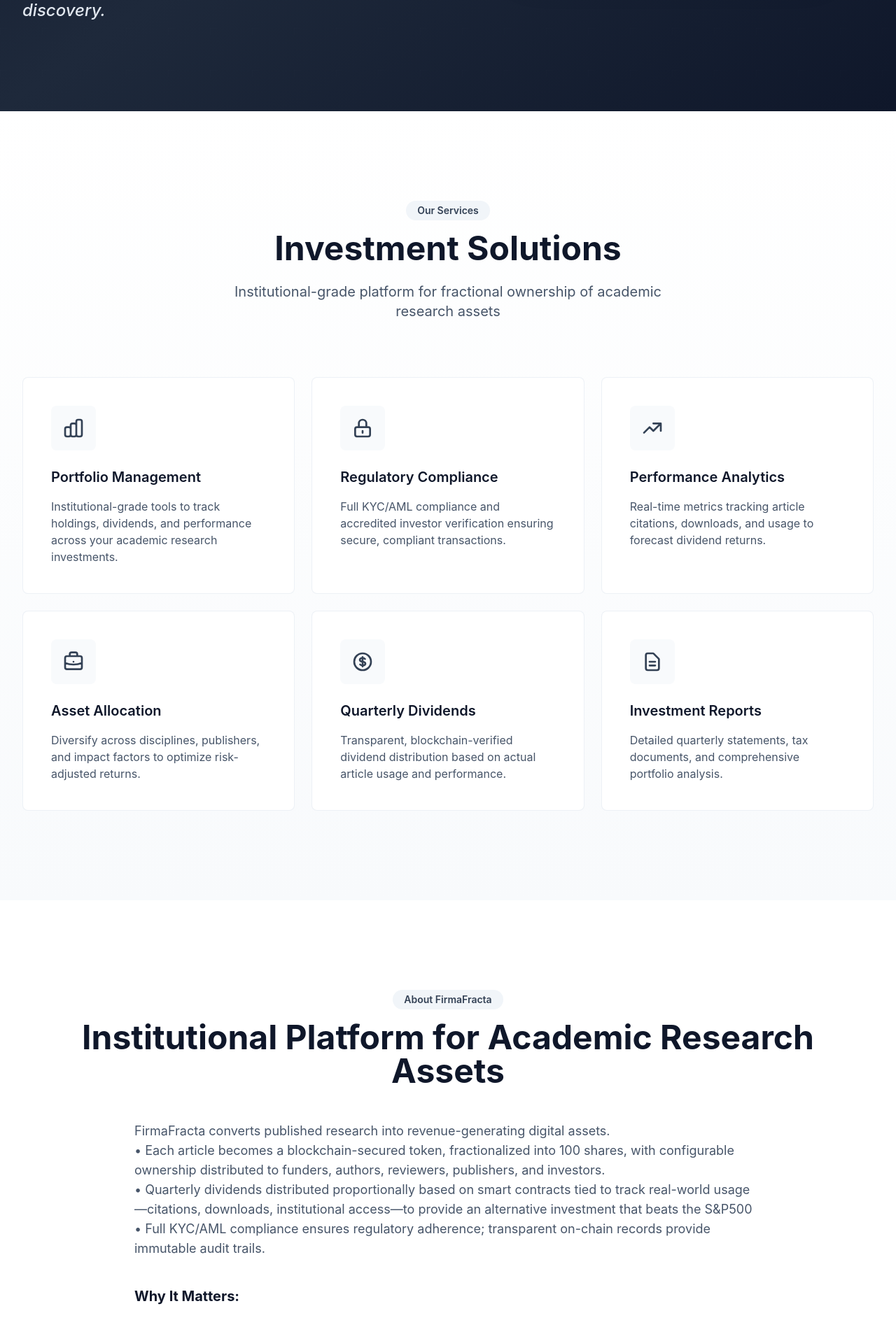
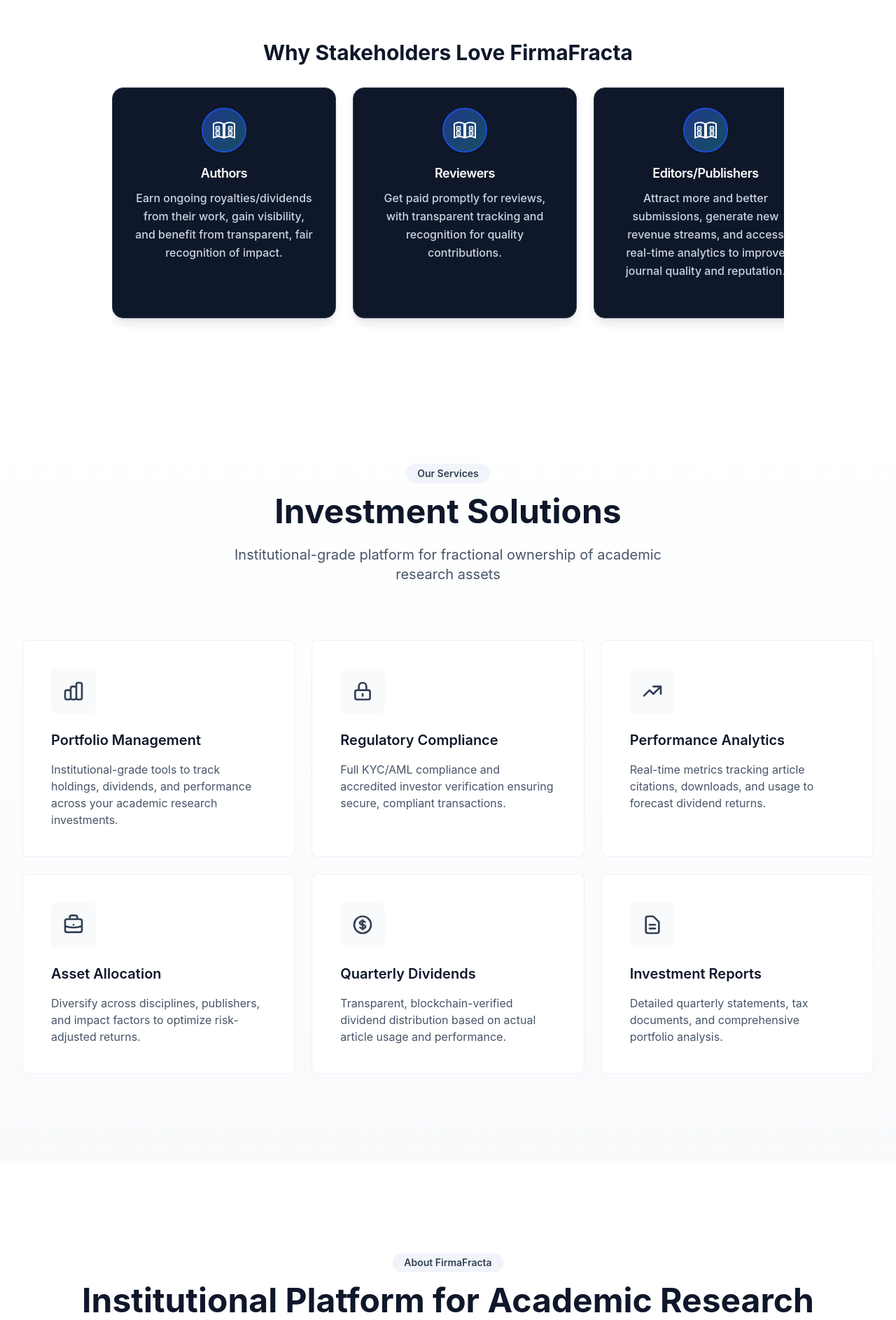
Before and after one commit to migalooch86/firmafracta-investor-portal, a Next.js app: page / in a window 1280 px wide. Shown: the part 880-2767 px from the top of the page at 70% size. Built offline with nearby package versions, Linux system fonts and the light colour scheme.

Commit message:
Update carousel: use white FirmaFracta logo on cards, dark theme, and text fixes

```diff
--- a/app/page.tsx
+++ b/app/page.tsx
@@ -1,5 +1,6 @@
-'use client';
-import { useState } from 'react';
+"use client";
+import React, { useState } from 'react';
+import StakeholderCarousel from '../components/StakeholderCarousel';
 
 export default function HomePage() {
   const [mobileMenuOpen, setMobileMenuOpen] = useState(false);
@@ -64,7 +65,7 @@
                 <span className="block text-transparent bg-clip-text bg-gradient-to-r from-blue-400 to-cyan-400">Research Impact</span>
               </h1>
               <p className="text-base sm:text-lg lg:text-xl text-slate-300 mb-6 sm:mb-8 leading-relaxed">
-                Invest in groundbreaking research through fractional ownership. Earn quarterly dividends based on real-world article performance and citations.
+                Pioneering a new paradigm in scientific publishing by turning citations into capital.
               </p>
               <div className="flex flex-col sm:flex-row gap-3 sm:gap-4">
                 <a href="#about" className="px-6 sm:px-8 py-3 sm:py-4 bg-blue-600 text-white text-center font-semibold hover:bg-blue-700 transition-colors shadow-lg shadow-blue-600/20 rounded">
@@ -73,11 +74,6 @@
                 <a href="#features" className="px-6 sm:px-8 py-3 sm:py-4 border-2 border-slate-600 text-white text-center font-semibold hover:bg-slate-800 transition-colors rounded">
                   Our Services
                 </a>
-              </div>
-              <div className="mt-8 sm:mt-12 pt-8 sm:pt-12 border-t border-slate-700">
-                <blockquote className="text-lg sm:text-xl lg:text-2xl font-medium text-slate-200 italic leading-relaxed">
-                  FirmaFracta introduces a new paradigm in scientific publishing—aligning incentives across all stakeholders and delivering clear ROI to funders and investors, while accelerating discovery.
-                </blockquote>
               </div>
             </div>
             <div className="hidden md:flex justify-center">
@@ -88,6 +84,10 @@
           </div>
         </div>
       </section>
+
+
+      {/* Stakeholder Carousel Section */}
+      <StakeholderCarousel />
 
       {/* Features Section */}
       <section id="features" className="py-16 sm:py-24 lg:py-32 bg-gradient-to-b from-white to-slate-50">
@@ -154,22 +154,30 @@
           </div>
 
           <div className="space-y-4 sm:space-y-6 text-sm sm:text-base lg:text-lg text-slate-600 leading-relaxed max-w-4xl mx-auto mb-8 sm:mb-12 text-center">
-            <p className="text-left">
-              FirmaFracta converts published research into revenue-generating digital assets.<br />
-              • Each article becomes a blockchain-secured token, fractionalized into 100 shares, with configurable ownership distributed to funders, authors, reviewers, publishers, and investors.<br />
-              • Quarterly dividends distributed proportionally based on smart contracts tied to track real-world usage—citations, downloads, institutional access—to provide an alternative investment that beats the S&amp;P500<br />
-              • Full KYC/AML compliance ensures regulatory adherence; transparent on-chain records provide immutable audit trails.
-            </p>
-            <h3 className="text-xl font-bold text-slate-900 pt-4 text-left">Why It Matters:</h3>
-            <p className="text-left">
-              Research generates significant long-term value, but current models do not capture it. FirmaFracta enables continuous value capture:<br />
-              • Authors earn lifetime royalties from their work's ongoing impact<br />
-              • Funders gain visibility, compliance, and ROI analytics that are not possible with traditional publishing.<br />
-              • Reviewers receive ownership stakes for their contributions<br />
-              • Publishers access new revenue streams without cannibalizing subscriptions<br />
-              • Accredited investors gain exposure to high-impact research as a trackable asset class<br />
-              The platform transforms research economics from one-time transactions into usage-based value sharing—ensuring all contributors benefit as knowledge advances.
-            </p>
+            <div className="flex flex-col items-center gap-6">
+              <p className="max-w-2xl text-center mb-2">
+                FirmaFracta converts published research into revenue-generating digital assets.
+              </p>
+              <ul className="list-disc list-inside max-w-xl mx-auto text-center space-y-4 mb-4">
+                <li>Each article becomes a blockchain-secured token, fractionalized into 100 shares, with configurable ownership distributed to funders, authors, reviewers, publishers, and investors.</li>
+                <li>Quarterly dividends distributed proportionally based on smart contracts tied to track real-world usage—citations, downloads, institutional access—to provide an alternative investment that beats the S&amp;P500.</li>
+                <li>Full KYC/AML compliance ensures regulatory adherence; transparent on-chain records provide immutable audit trails.</li>
+              </ul>
+              <h3 className="text-xl font-bold text-slate-900 pt-2 pb-1 text-center">Why It Matters:</h3>
+              <p className="max-w-2xl text-center mb-2">
+                Research generates significant long-term value, but current models do not capture it. FirmaFracta enables continuous value capture:
+              </p>
+              <ul className="list-disc list-inside max-w-xl mx-auto text-center space-y-4">
+                <li>Authors earn lifetime royalties from their work's ongoing impact</li>
+                <li>Funders gain visibility, compliance, and ROI analytics that are not possible with traditional publishing.</li>
+                <li>Reviewers receive ownership stakes for their contributions</li>
+                <li>Publishers access new revenue streams without cannibalizing subscriptions</li>
+                <li>Accredited investors gain exposure to high-impact research as a trackable asset class</li>
+              </ul>
+              <p className="max-w-2xl text-center mt-2">
+                The platform transforms research economics from one-time transactions into usage-based value sharing—ensuring all contributors benefit as knowledge advances.
+              </p>
+            </div>
           </div>
 
           <ul className="mt-6 sm:mt-8 space-y-2 sm:space-y-3 text-sm sm:text-base text-slate-600 max-w-4xl mx-auto mb-12 sm:mb-16">
--- /dev/null
+++ b/components/StakeholderCarousel.tsx
@@ -0,0 +1,70 @@
+
+'use client';
+import React from 'react';
+
+const stakeholders = [
+  {
+    title: 'Authors',
+    description:
+      'Earn ongoing royalties/dividends from their work, gain visibility, and benefit from transparent, fair recognition of impact.',
+    image: '/stakeholders/authors.svg',
+  },
+  {
+    title: 'Reviewers',
+    description:
+      'Get paid promptly for reviews, with transparent tracking and recognition for quality contributions.',
+    image: '/stakeholders/reviewers.svg',
+  },
+  {
+    title: 'Editors/Publishers',
+    description:
+      'Attract more and better submissions, generate new revenue streams, and access real-time analytics to improve journal quality and reputation.',
+    image: '/stakeholders/editors.svg',
+  },
+  {
+    title: 'Funders',
+    description:
+      'Gain real-time, transparent tracking of research impact, automated compliance, and clear ROI on grant spending via dividends.',
+    image: '/stakeholders/funders.svg',
+  },
+  {
+    title: 'Investors',
+    description:
+      'Access a new, uncorrelated yield asset class with transparent, data-driven returns and liquidity.',
+    image: '/stakeholders/investors.svg',
+  },
+  {
+    title: 'FirmaFracta',
+    description:
+      'Pioneers a paradigm shift, earns a sustainable share of all transactions, powers a growing ecosystem, and becomes the infrastructure for the research economy.',
+    image: '/logo.svg',
+  },
+];
+
+const StakeholderCarousel = () => {
+  return (
+    <section className="py-12 sm:py-16 bg-white">
+      <div className="max-w-5xl mx-auto px-4 sm:px-6 lg:px-8">
+        <h2 className="text-2xl sm:text-3xl font-bold text-center mb-8 text-slate-900">
+          Why Stakeholders Love FirmaFracta
+        </h2>
+        <div className="overflow-x-auto flex space-x-6 pb-4 scrollbar-thin scrollbar-thumb-blue-700 scrollbar-track-slate-800 snap-x">
+          {stakeholders.map((s, idx) => (
+            <div
+              key={s.title}
+              className="min-w-[320px] max-w-xs bg-slate-900 border border-slate-700 rounded-2xl shadow-lg flex-shrink-0 flex flex-col items-center p-7 text-center transition-transform duration-200 hover:scale-105 snap-center"
+            >
+              <div className="mb-4 flex items-center justify-center w-16 h-16 rounded-full bg-gradient-to-br from-blue-900 to-cyan-900 border-2 border-blue-700 shadow">
+                <img src="/logo.svg" alt="FirmaFracta Logo" className="w-10 h-10" />
+              </div>
+              <h3 className="text-lg font-semibold mb-2 text-white tracking-tight">{s.title}</h3>
+              <p className="text-slate-300 text-base leading-relaxed font-medium">{s.description}</p>
+            </div>
+          ))}
+        </div>
+      </div>
+    </section>
+  );
+};
+
+export default StakeholderCarousel;
```
Also changed, not shown: public/logo.svg.
